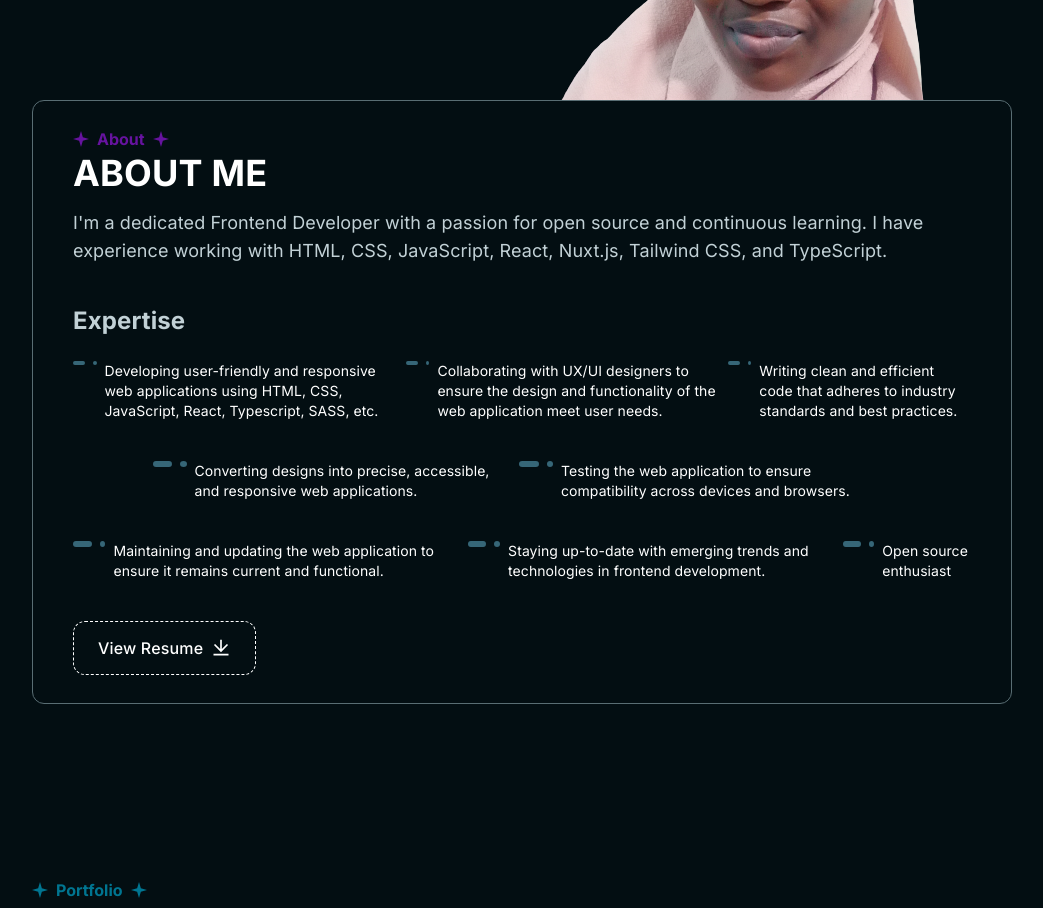
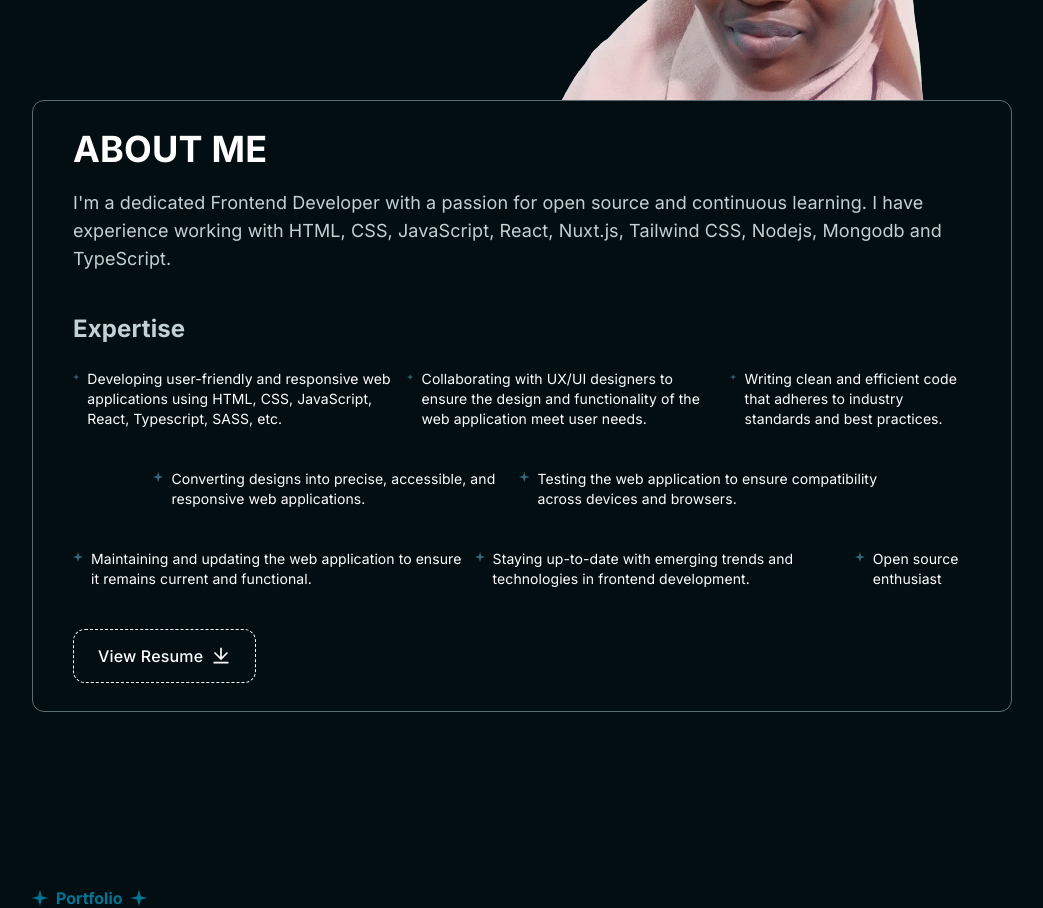
Before and after one commit to Noimot/noimot-portfolio, a React (Create React App) app: page / in a window 1280 px wide. Shown: the part 1120-2028 px from the top of the page, without its empty margins (118-1161 px from the left). Built offline with nearby package versions, Linux system fonts and the light colour scheme.

Commit message:
adjusted about me content

```diff
--- a/src/components/about/index.tsx
+++ b/src/components/about/index.tsx
@@ -17,19 +17,17 @@ const About = () => {
         />
       </div>
       <section className="px-4 sm:px-10 py-7 rounded-xl border border-solid border-[#596D73] bg-[#030E12]">
-        <div className="flex items-center gap-x-2 pb-1">
-          <StarIcon color="#66139F" />
-          <p className="text-[#66139F] leading-5 text-base font-bold">About</p>
-          <StarIcon color="#66139F" />
-        </div>
         <div>
-          <h1 className="text-white tracking-[0.2px] leading-12 font-bold xs:text-2xl sm:text-4xl uppercase">
-            about me
-          </h1>
+          <div className="flex items-center gap-x-2 pb-1">
+            <h1 className="text-white tracking-[0.2px] leading-12 font-bold xs:text-2xl sm:text-4xl uppercase">
+              about me
+            </h1>
+          </div>
+
           <p className="text-[#C2D1D6] tracking-[0.09px] leading-6 text-base sm:text-lg pt-4">
             I'm a dedicated Frontend Developer with a passion for open source
             and continuous learning. I have experience working with HTML, CSS,
-            JavaScript, React, Nuxt.js, Tailwind CSS, and TypeScript.
+            JavaScript, React, Nuxt.js, Tailwind CSS, Nodejs, Mongodb and TypeScript.
           </p>
           <div className="mt-10">
             <h2 className="text-[#C2D1D6] tracking-[0.12px] leading-8 font-bold text-2xl capitalize">
@@ -52,10 +50,15 @@ const About = () => {
               </div>
               <div className="w-fit">
                 <a
-                  href="https://docs.google.com/document/d/10nxt20JtdNSiZmspfe083rdIsT9lO0QH/edit?usp=sharing&ouid=115464084756163808041&rtpof=true&sd=true"
+                  href="https://docs.google.com/document/d/1beBYbp8eaEIc4XD90EEryASvY1HYO7kb/edit?usp=sharing&ouid=115464084756163808041&rtpof=true&sd=true"
                   target="_blank"
                 >
-                  <Button type="button" text="View Resume" icon="/icons/arrow-down.svg" className="hover:bg-[#8E07CD] hover:bg-opacity-90 transition duration-300 ease-in-out transform hover:scale-110"/>
+                  <Button
+                    type="button"
+                    text="View Resume"
+                    icon="/icons/arrow-down.svg"
+                    className="hover:bg-[#8E07CD] hover:bg-opacity-90 transition duration-300 ease-in-out transform hover:scale-110"
+                  />
                 </a>
               </div>
             </div>
--- a/src/components/shared/AboutDetail.tsx
+++ b/src/components/shared/AboutDetail.tsx
@@ -1,15 +1,13 @@
-import React from 'react'
+import React from "react";
+import { StarIcon } from "./Star";
 
-const AboutDetail = ({text}: {text: string}) => {
+const AboutDetail = ({ text }: { text: string }) => {
   return (
-    <div className='flex items-start gap-x-2'>
-        <span><img src="/icons/loader-icon.svg" alt="" /></span>
-        <span><img src="/icons/circle-loader.svg" alt="" /></span>
-        <p className='tracking-[0.07px] text-sm leading-5'>
-       {text}
-        </p>
+    <div className="flex items-start gap-x-2">
+      <StarIcon color="#366677" />
+      <p className="tracking-[0.07px] text-sm leading-5">{text}</p>
     </div>
-  )
-}
+  );
+};
 
-export default AboutDetail
+export default AboutDetail;
```
